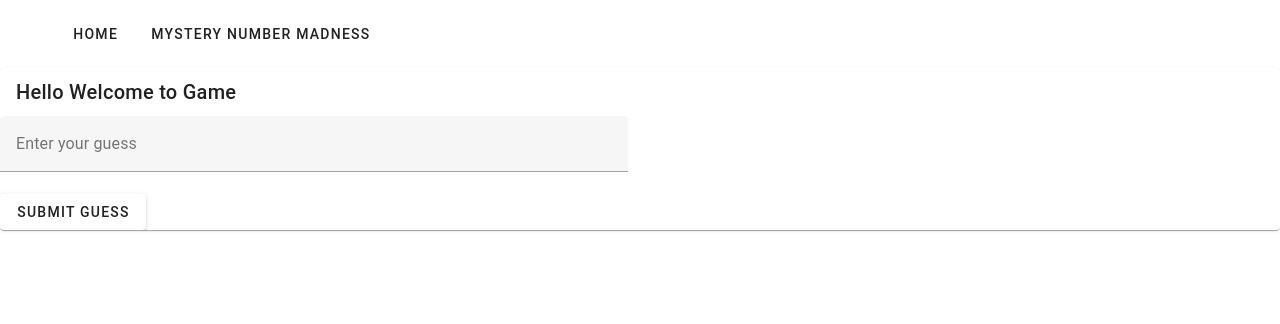
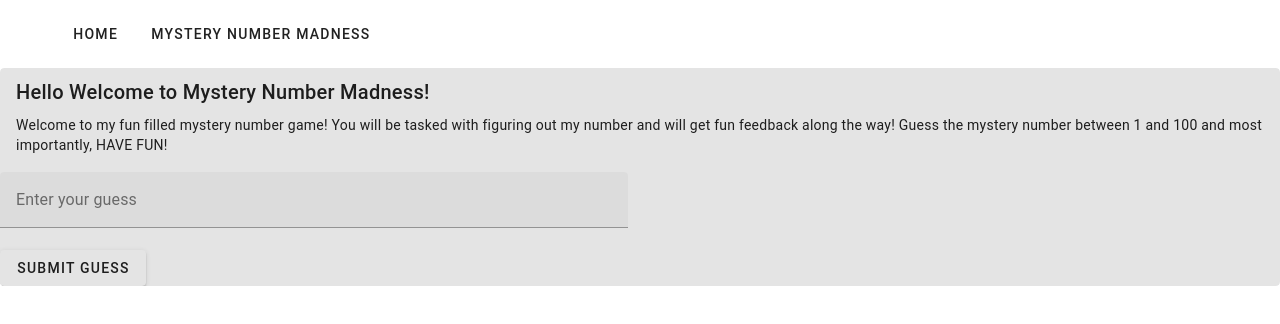
Before and after one commit to IntelliTect-Samples/EWU-CSCD379-2024-Spring, a Nuxt app in the folder Assignment1/: page /game in a window 1280 px wide. Shown: the top 324 px of the page. Built offline with nearby package versions, Linux system fonts and the light colour scheme.

Commit message:
Update game.vue to have a cooler title and description

```diff
--- a/Assignment1/pages/game.vue
+++ b/Assignment1/pages/game.vue
@@ -1,56 +1,7 @@
-<!-- <template>
-    <v-card>
-      <v-card-title>Hello Welcome to Mystery Number Madness</v-card-title>
-
-      <v-row>
-        <v-col cols="12" sm="6">
-          <v-text-field v-model="guess" label="Enter your guess" type="number"></v-text-field>
-          <v-btn @click="checkGuess">Submit Guess</v-btn>
-          <v-btn @click="goToHome">Go to Home</v-btn>
-        </v-col>
-      </v-row>
-
-      <v-alert v-if="message" :type="messageType">{{ message }}</v-alert>
-    </v-card>
-  </template>
-
-  <script setup lang="ts">
-    import { ref } from 'vue'
-    const secretNumber = Math.floor(Math.random() * 100) + 1
-    const guess = ref('')
-    const message = ref('')
-    const messageType = ref<'error' | 'success' | 'warning' | 'info'>('error')
-    const checkGuess = () => {
-        const userGuess = parseInt(guess.value)
-
-        if (isNaN(userGuess) || userGuess < 1 || userGuess > 100) {
-            message.value = 'Please enter a valid number between 1 and 100.'
-            messageType.value = 'error'
-        } else if (userGuess < secretNumber) {
-            message.value = 'Too low! Try again.'
-            messageType.value = 'warning'
-        } else if (userGuess > secretNumber) {
-            message.value = 'Too high! Try again.'
-            messageType.value = 'warning'
-        } else {
-            message.value = `Congratulations! You guessed the number ${secretNumber} correctly.`
-            messageType.value = 'success'
-        }
-
-        // Clear the input field after each guess
-        guess.value = ''
-    }
-    import { useRouter} from 'vue-router'
-    const router = useRouter()
-    const goToHome = () => {
-        router.push('/')
-    }
-</script>
-   -->
-
    <template>
-    <v-card>
-      <v-card-title>Hello Welcome to Game</v-card-title>
+    <v-card variant="tonal">
+      <v-card-title>Hello Welcome to Mystery Number Madness!</v-card-title>
+      <v-card-text><p>Welcome to my fun filled mystery number game! You will be tasked with figuring out my number and will get fun feedback along the way! Guess the mystery number between 1 and 100 and most importantly, HAVE FUN!</p></v-card-text>
 
       <v-row>
         <v-col cols="12" sm="6">
```
